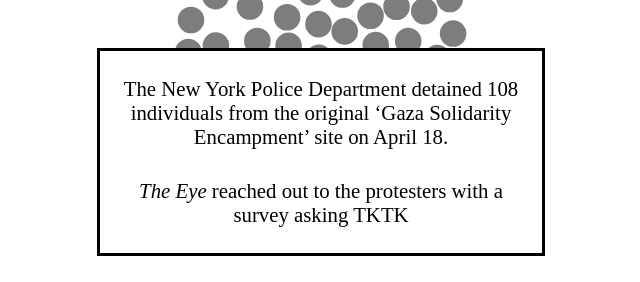
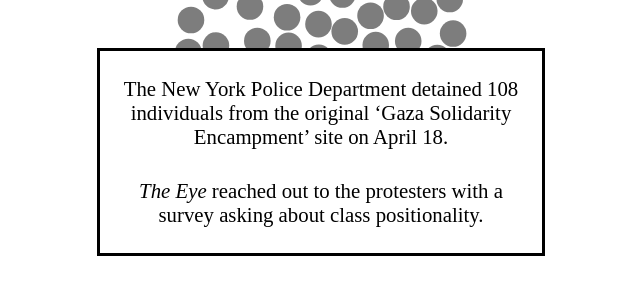
Before and after one commit to graphicsdesk/arrested-survey, a website built with Parcel: page index.html in a window 1280 px wide. Shown: the part 1224-1506 px from the top of the page, without its empty margins (319-959 px from the left). Built offline with nearby package versions, Linux system fonts and the light colour scheme; no server answers; a script that the page names is missing.

Commit message:
Deploy to gh-pages

```diff
--- a/index.html
+++ b/index.html
@@ -345,7 +345,7 @@
         <div class="scrolly-overlay">
           <div class="step" id="step-zero">
             <p>The New York Police Department detained 108 individuals from the original ‘Gaza Solidarity Encampment’ site on April 18.</p>
-            <p><i>The Eye</i> reached out to the protesters with a survey asking TKTK</p>
+            <p><i>The Eye</i> reached out to the protesters with a survey asking about class positionality.</p>
           </div>
           <div class="step" id="step-one">
             <p>Thirty-seven of the 108 protesters responded to our survey.</p>
```
